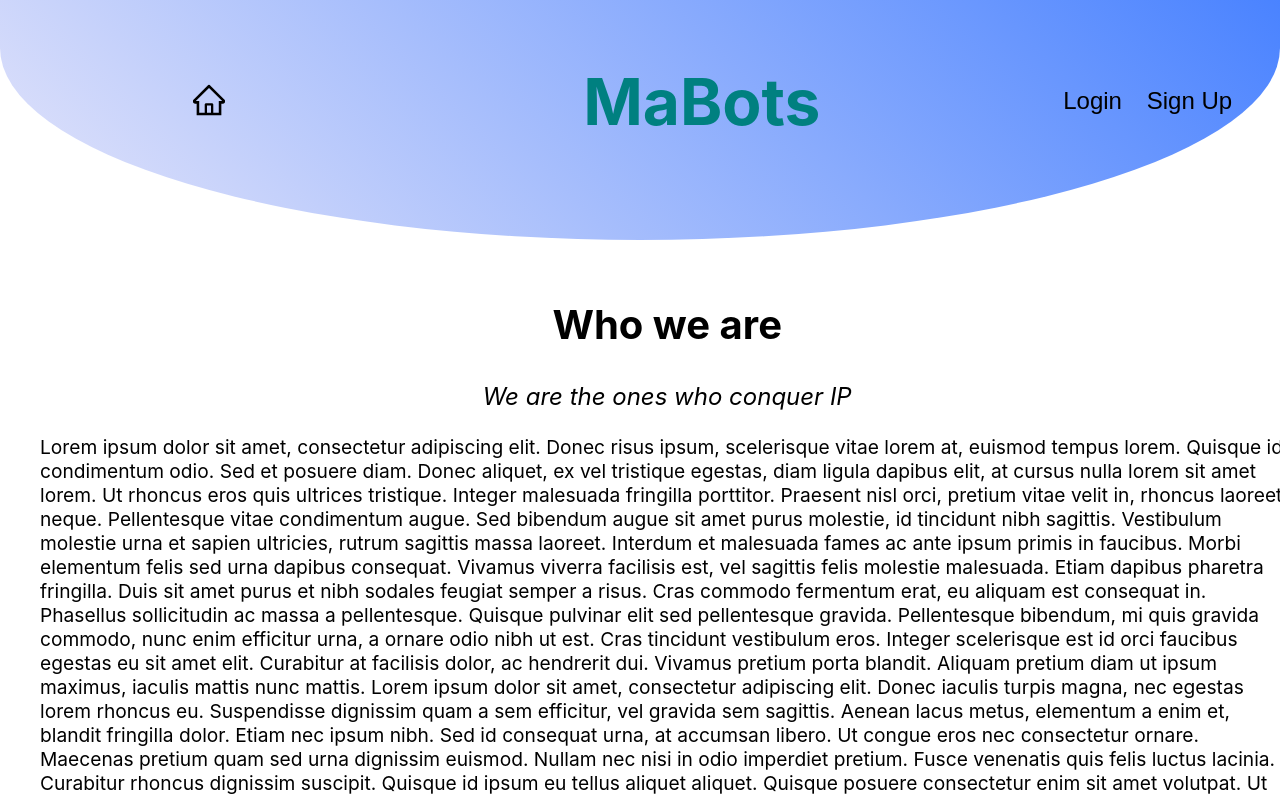
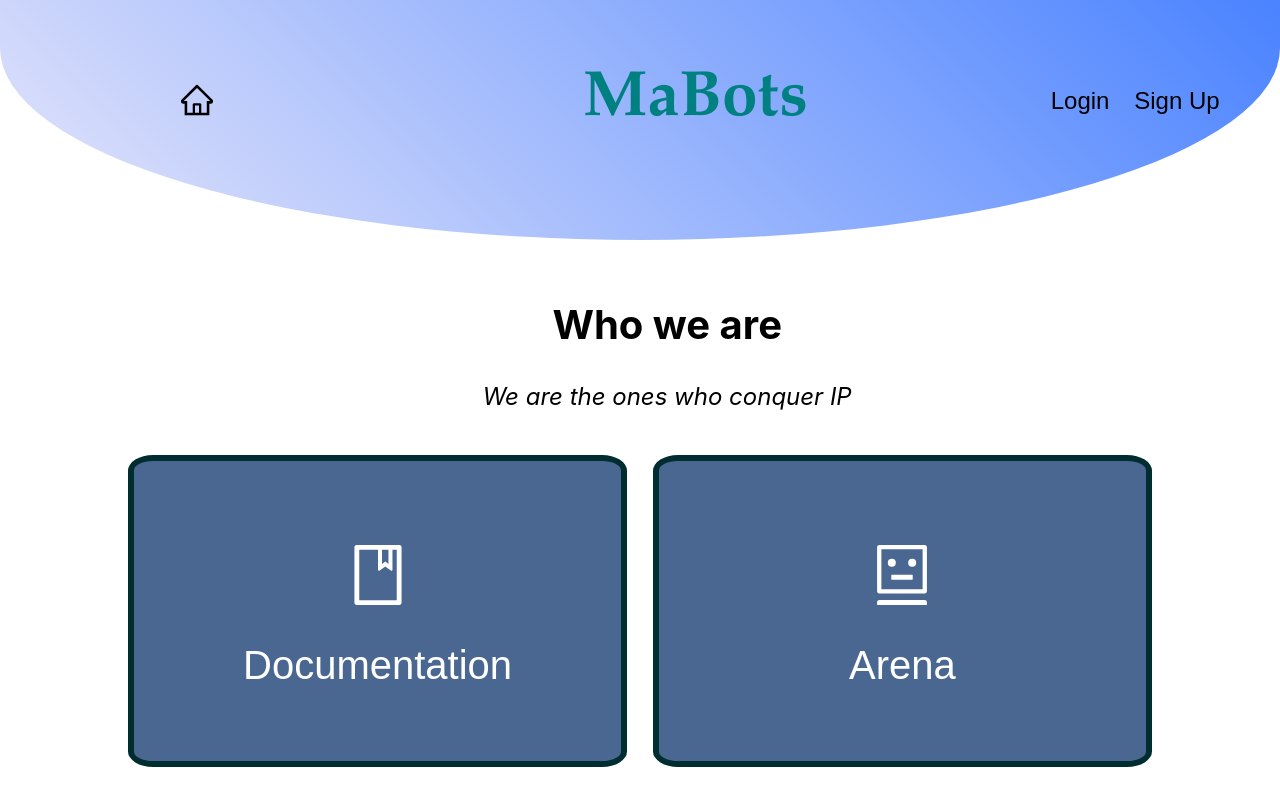
Before and after one commit to BOTomGearM8/MaBots, a React (Create React App) app in the folder client/bots-ui/: page / in a window 1280 px wide. Shown: the top 797 px of the page. Built offline with nearby package versions, Linux system fonts and the light colour scheme.

Commit message:
Dashboard style, arena form, play API skel.

```diff
--- a/client/bots-ui/src/Arena.css
+++ b/client/bots-ui/src/Arena.css
@@ -0,0 +1,3 @@
+.wrapper {
+    flex-direction: row;
+}
--- a/client/bots-ui/src/Arena.js
+++ b/client/bots-ui/src/Arena.js
@@ -5,6 +5,19 @@
         <section id = "Arena">
             <div className = "wrapper">
                 <h2> Arena </h2>
+                <form className = "form">
+                    <label>
+                    <p>Player 1</p>
+                    <input type="text"/>
+                    </label>
+                    <label>
+                    <p>Player 2</p>
+                    <input type="text"/>
+                    </label>
+                    <div>
+                    <button type="submit">Fight</button>
+                    </div>
+                </form>
             </div>
         </section>
     );
--- a/client/bots-ui/src/Dashboard.css
+++ b/client/bots-ui/src/Dashboard.css
@@ -38,19 +38,42 @@
     border-radius: 5%;
 }
 
+.book {
+    margin-top: 10%;
+    font-size: 1.5em;
+}
+
+.robot {
+    margin-top: 10%;
+    font-size: 1.5em;
+}
+
+section > button:hover {
+    color:peru;
+    cursor: pointer;
+}
+
 section#doc-section > button {
-    background-color: crimson;
+    background-color: rgb(74, 103, 146);
     left: 10%;
+    border: 6px solid rgb(0, 46, 48);
+}
+
+section#doc-section > button {
+    background-color: rgb(74, 103, 146);
+    left: 10%;
+    border: 6px solid rgb(0, 46, 48);
 }
 
 section#arena-section > button {
-    background-color: darkcyan;
+    background-color: rgb(74, 103, 146);
     right: 10%;
+    border: 6px solid rgb(0, 46, 48);
 }
 
 section > button > div {
     display: block;
-    height: 100%;
+    height: 40%;
     width: 100%;
     display: flex;
     flex-direction: column;
--- a/client/bots-ui/src/Dashboard.js
+++ b/client/bots-ui/src/Dashboard.js
@@ -2,6 +2,8 @@
 import Documentation from './Documentation';
 import Arena from './Arena';
 import './Dashboard.css'
+import { RobotOutlined } from '@ant-design/icons';
+import { BookOutlined } from '@ant-design/icons';
 
 export default function Dashboard(props) {
   let toDoc = () => {
@@ -19,13 +21,6 @@
           <div className = "wrapper">
             <h2> Who we are </h2>
             <p id = "motto"> We are the ones who conquer IP </p>
-            <p>
-              Lorem ipsum dolor sit amet, consectetur adipiscing elit. Donec risus ipsum, scelerisque vitae lorem at, euismod tempus lorem. Quisque id condimentum odio. Sed et posuere diam. Donec aliquet, ex vel tristique egestas, diam ligula dapibus elit, at cursus nulla lorem sit amet lorem. Ut rhoncus eros quis ultrices tristique. Integer malesuada fringilla porttitor. Praesent nisl orci, pretium vitae velit in, rhoncus laoreet neque. Pellentesque vitae condimentum augue. Sed bibendum augue sit amet purus molestie, id tincidunt nibh sagittis. Vestibulum molestie urna et sapien ultricies, rutrum sagittis massa laoreet.
-              Interdum et malesuada fames ac ante ipsum primis in faucibus. Morbi elementum felis sed urna dapibus consequat. Vivamus viverra facilisis est, vel sagittis felis molestie malesuada. Etiam dapibus pharetra fringilla. Duis sit amet purus et nibh sodales feugiat semper a risus. Cras commodo fermentum erat, eu aliquam est consequat in. Phasellus sollicitudin ac massa a pellentesque. Quisque pulvinar elit sed pellentesque gravida. Pellentesque bibendum, mi quis gravida commodo, nunc enim efficitur urna, a ornare odio nibh ut est. Cras tincidunt vestibulum eros. Integer scelerisque est id orci faucibus egestas eu sit amet elit. Curabitur at facilisis dolor, ac hendrerit dui. Vivamus pretium porta blandit. Aliquam pretium diam ut ipsum maximus, iaculis mattis nunc mattis.
-              Lorem ipsum dolor sit amet, consectetur adipiscing elit. Donec iaculis turpis magna, nec egestas lorem rhoncus eu. Suspendisse dignissim quam a sem efficitur, vel gravida sem sagittis. Aenean lacus metus, elementum a enim et, blandit fringilla dolor. Etiam nec ipsum nibh. Sed id consequat urna, at accumsan libero. Ut congue eros nec consectetur ornare. Maecenas pretium quam sed urna dignissim euismod. Nullam nec nisi in odio imperdiet pretium. Fusce venenatis quis felis luctus lacinia. Curabitur rhoncus dignissim suscipit. Quisque id ipsum eu tellus aliquet aliquet. Quisque posuere consectetur enim sit amet volutpat. Ut non ante nisi.
-              Suspendisse non velit odio. Donec vitae augue vitae lorem dignissim lobortis sed eu velit. Donec mollis laoreet porta. Donec pharetra in ipsum vel viverra. Mauris id mauris in neque mattis vulputate id eu turpis. Maecenas vel volutpat dui. Cras ultrices vehicula erat in efficitur. Aliquam elit dolor, tristique nec tincidunt sed, pretium eget lacus. Fusce eu ullamcorper lacus. Donec dignissim leo at ultrices pulvinar. Pellentesque ultrices cursus neque, vel condimentum elit scelerisque cursus. Sed vestibulum lacinia rutrum. Pellentesque at dictum sapien.
-              Nunc leo metus, blandit vel tellus eget, mattis semper quam. Orci varius natoque penatibus et magnis dis parturient montes, nascetur ridiculus mus. Pellentesque eu pretium eros, eu iaculis nibh. Pellentesque dui turpis, ornare ut sem nec, rutrum tincidunt ligula. Maecenas ut erat tincidunt, faucibus libero a, interdum nisl. Nam non faucibus mauris, eu hendrerit est. Nullam in metus felis. Morbi ac augue purus. Fusce nisl urna, dignissim mattis scelerisque ac, luctus non neque. Quisque enim lorem, venenatis non arcu a, pulvinar laoreet turpis.
-            </p>
           </div>
         </section>
       }
@@ -33,6 +28,7 @@
       {props.dashboardState === 'start' &&
         <section id = "doc-section">
           <button className = "btn" onClick = {toDoc}>
+            <BookOutlined className="book"/>
             <div id = "doc">Documentation</div>
           </button>
         </section>
@@ -41,6 +37,7 @@
       {props.dashboardState === 'start' &&
         <section id = "arena-section">
           <button className = "btn" onClick = {toArena}>
+            <RobotOutlined className="robot"/>
             <div id = "arena">Arena</div>
           </button>
         </section>
--- a/client/bots-ui/src/Header.css
+++ b/client/bots-ui/src/Header.css
@@ -18,6 +18,7 @@
 
 header > h1 {
     color: teal;
+    font-family: 'Garamond', cursive;
     font-size: 4em;
     position: relative;
     left: 44%;
```
Also changed, not shown: 1 other file (tests, documents, lock files or other folders).
